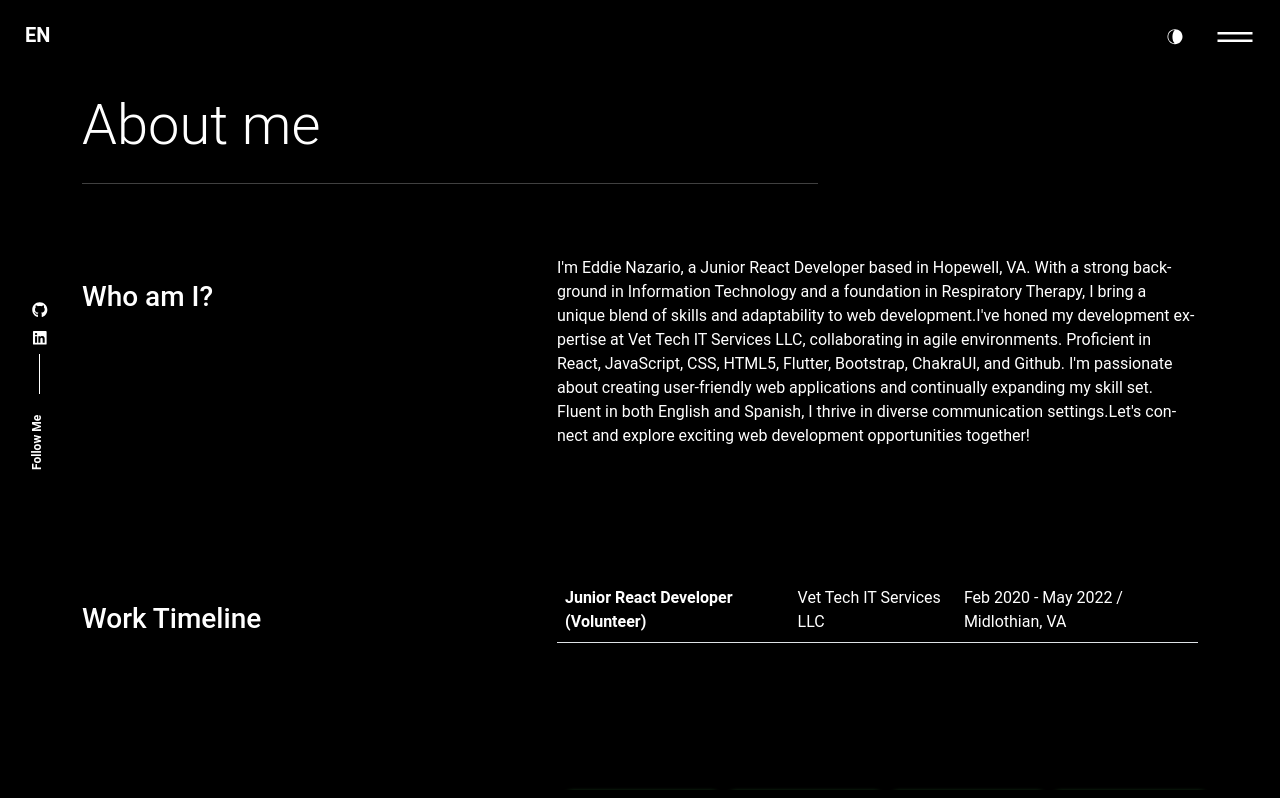
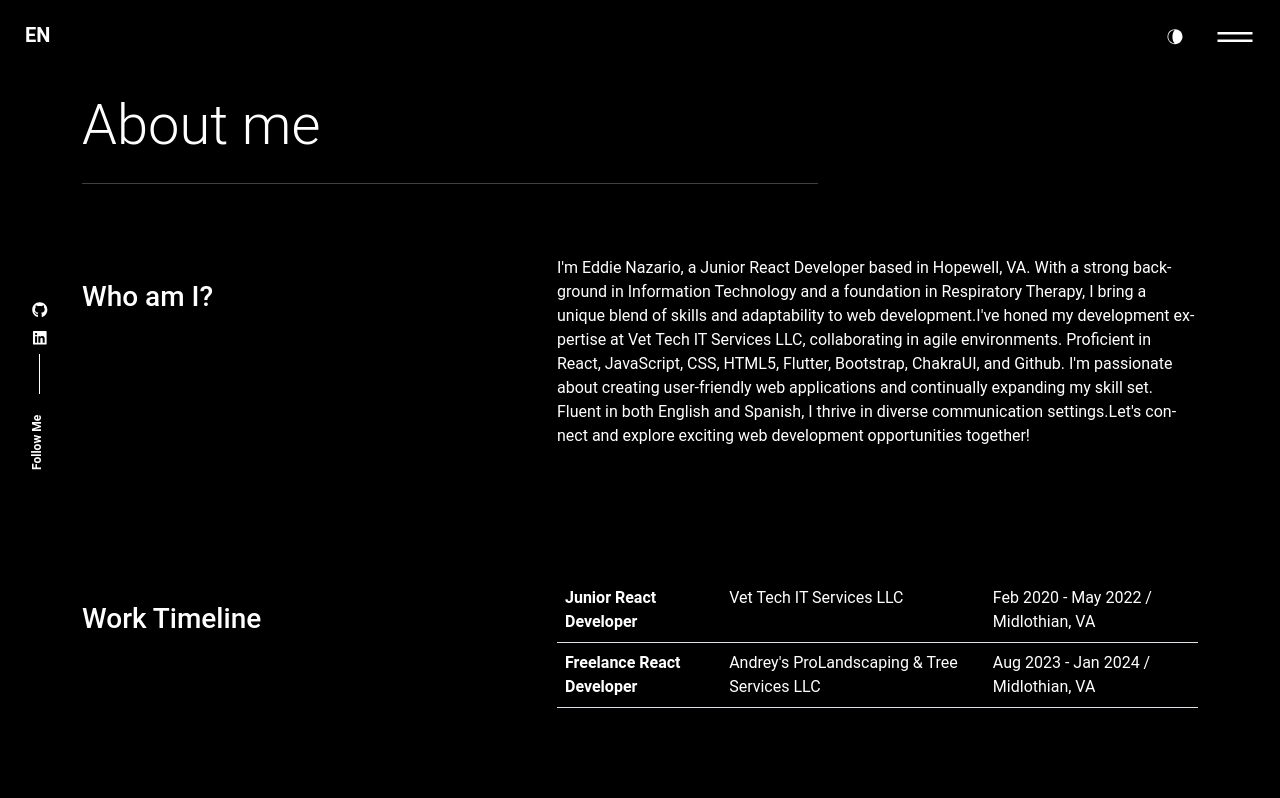
Before and after one commit to eidde606/portfolio-webpage, a React (Create React App) app: page /about in a window 1280 px wide. Shown: the top 798 px of the page. Built offline with nearby package versions, Linux system fonts and the light colour scheme.

Commit message:
added more to work experience

```diff
--- a/src/content_option.js
+++ b/src/content_option.js
@@ -34,9 +34,14 @@ const dataabout = {
 };
 const worktimeline = [
   {
-    jobtitle: "Junior React Developer (Volunteer)",
+    jobtitle: "Junior React Developer",
     where: "Vet Tech IT Services LLC",
     date: "Feb 2020 - May 2022 / Midlothian, VA",
+  },
+  {
+    jobtitle: "Freelance React Developer",
+    where: "Andrey's ProLandscaping & Tree Services LLC",
+    date: "Aug 2023 - Jan 2024 / Midlothian, VA",
   },
 ];
 
```
